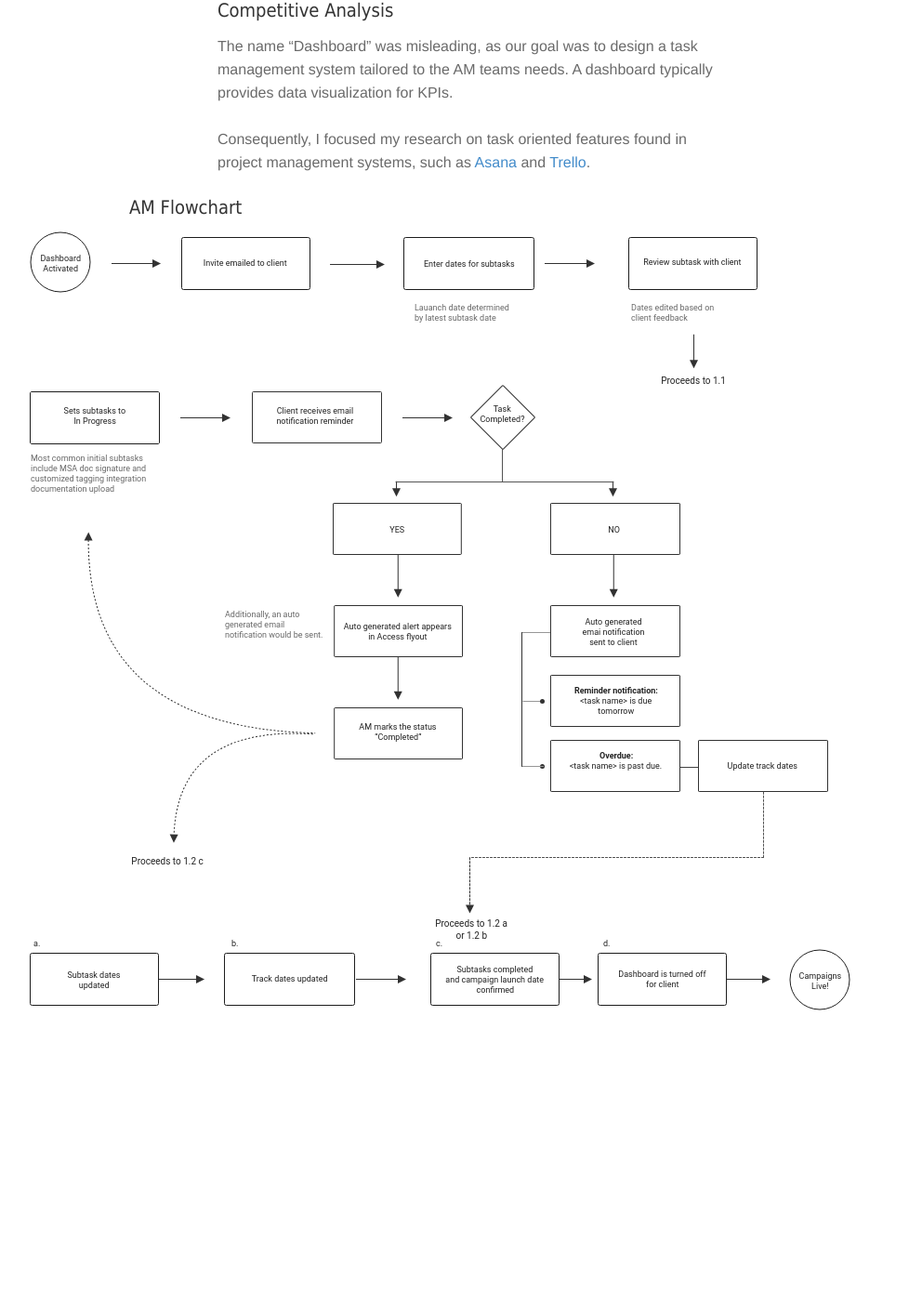
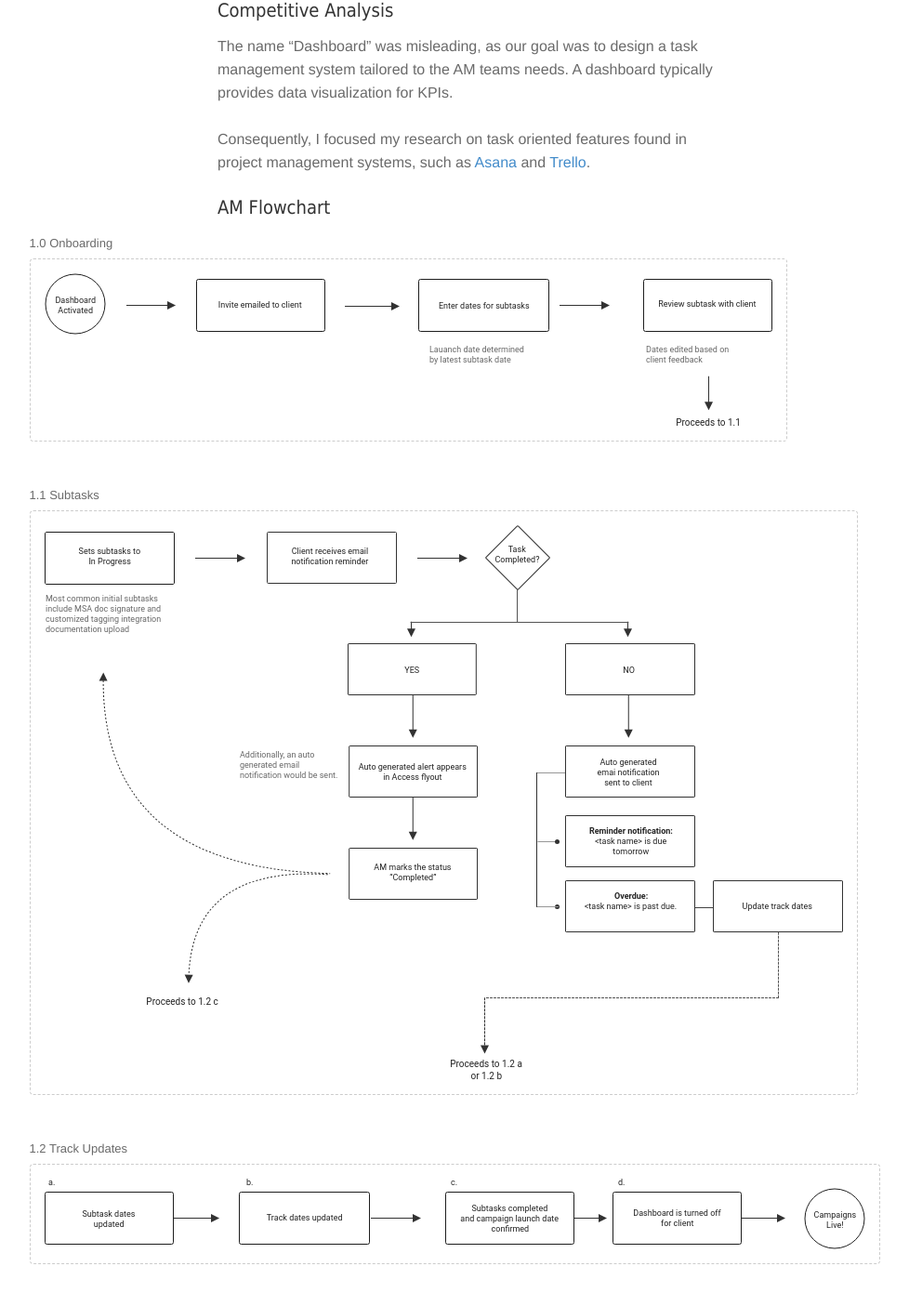
Before and after one commit to jmills312/portfolio, a PHP site: page /folio1.php in a window 1280 px wide. Shown: the part 2455-3860 px from the top of the page at 93% size, without its empty margins (136-1114 px from the left). Before the commit the page ends 3542 px from the top, so only its background shows below. Run offline with PHP 8.4, Linux system fonts and the light colour scheme.

Commit message:
adjust css

```diff
--- a/assets/css/main.css
+++ b/assets/css/main.css
@@ -268,6 +268,7 @@ nav ul li a:hover {
   width: 100%;
   height: 106px;
   margin: 45px 0 25px;
+  padding: 20px;
 }
 .main .task_one {
   background: #fbfbfb;
@@ -414,6 +415,16 @@ animation-delay: 2s;
   font-size: 13px;
   line-height: 21px;
 }
+.flowchart {
+  border: 1px dashed #ccc;
+  border-radius: 4px;
+  padding: 15px;
+  margin-bottom: 45px;
+}
+.flow-heading {
+  font-size: 13px !important;
+  margin-bottom: 4px !important;
+}
 /*-----------------------------------*/
 /*          MEDIA QUERIES            */
 /*-----------------------------------*/
--- a/folio1.php
+++ b/folio1.php
@@ -75,7 +75,7 @@
 					</div><!--/ col 3-->
 					<div class="col-md-9 col-sm-8 main">
 						<div class="col-sm-3">
-							<div class="high_task task_one"></div>
+							<div class="high_task task_one"><div class="card-heading"></div></div>
 						</div><!--/ col-sm-2-->
 						<div class="col-sm-3">
 							<div class="high_task task_two"></div>
@@ -178,14 +178,17 @@
 		</div>
 
 		<div class="row">
-			<div class="col-md-6 col-md-offset-2">
+			<div class="col-md-6 col-md-offset-3">
 				<h3>AM Flowchart</h3>
 			</div>
 		<div class="row">
 			<div class="col-sm-10 col-sm-offset-1">
-				<img src="assets/img/portfolio/am-flowchart1.svg" alt="onboarding flowchart">
-				<img src="assets/img/portfolio/am-flowchart2.svg" alt="onboarding flowchart">
-				<img src="assets/img/portfolio/am-flowchart3.svg" alt="onboarding flowchart">
+				<p class="flow-heading">1.0 Onboarding</p>
+				<img class="flowchart" src="assets/img/portfolio/am-flowchart1.svg" alt="onboarding flowchart">
+				<p class="flow-heading">1.1 Subtasks</p>
+				<img class="flowchart" src="assets/img/portfolio/am-flowchart2.svg" alt="onboarding flowchart">
+				<p class="flow-heading">1.2 Track Updates</p>
+				<img class="flowchart" src="assets/img/portfolio/am-flowchart3.svg" alt="onboarding flowchart">
 			</div>
 		</div>
 
```
